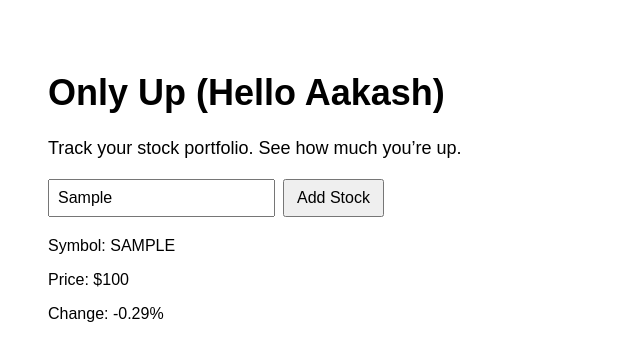
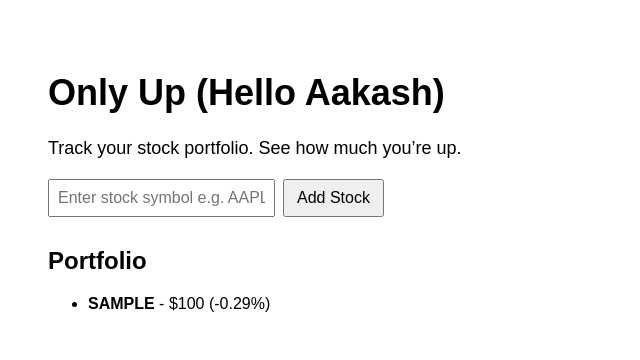
Before and after one commit to nmirpuri/Only-Up-Investing, a Next.js app: page / in a window 1280 px wide. Both pictures are taken after typing "Sample" into the empty fields and a click on the button "Add Stock". Shown: the top 360 px of the page, without its empty margins (0-640 px from the left). Built offline with nearby package versions, Linux system fonts and the light colour scheme.

Commit message:
Update page.js

```diff
--- a/app/page.js
+++ b/app/page.js
@@ -1,14 +1,19 @@
-"use client"; // needed for client-side interactivity
+"use client";
 import { useState } from "react";
 
 export default function Home() {
   const [symbol, setSymbol] = useState("");
-  const [data, setData] = useState(null);
+  const [portfolio, setPortfolio] = useState([]);
 
-  async function fetchPrice() {
+  async function addStock() {
+    if (!symbol) return;
+
     const res = await fetch(`/api/price?symbol=${symbol}`);
-    const json = await res.json();
-    setData(json);
+    const data = await res.json();
+
+    // Add new stock to portfolio
+    setPortfolio((prev) => [...prev, data]);
+    setSymbol("");
   }
 
   return (
@@ -27,18 +32,23 @@ export default function Home() {
           style={{ padding: "8px", fontSize: "16px" }}
         />
         <button
-          onClick={fetchPrice}
+          onClick={addStock}
           style={{ padding: "8px 12px", marginLeft: "8px", fontSize: "16px" }}
         >
           Add Stock
         </button>
       </div>
 
-      {data && (
-        <div style={{ marginTop: "20px" }}>
-          <p>Symbol: {data.symbol}</p>
-          <p>Price: ${data.price}</p>
-          <p>Change: {data.change}%</p>
+      {portfolio.length > 0 && (
+        <div style={{ marginTop: "30px" }}>
+          <h2>Portfolio</h2>
+          <ul>
+            {portfolio.map((stock, index) => (
+              <li key={index} style={{ marginBottom: "12px" }}>
+                <strong>{stock.symbol}</strong> - ${stock.price} ({stock.change}%)
+              </li>
+            ))}
+          </ul>
         </div>
       )}
     </main>
```
